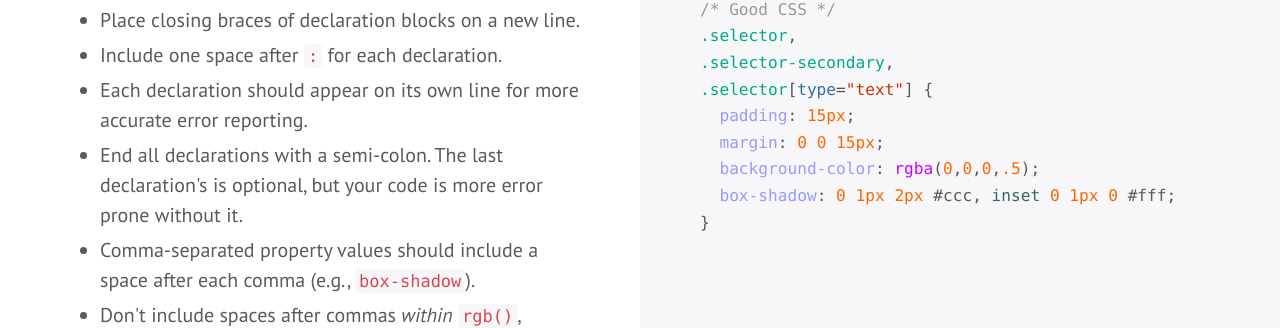
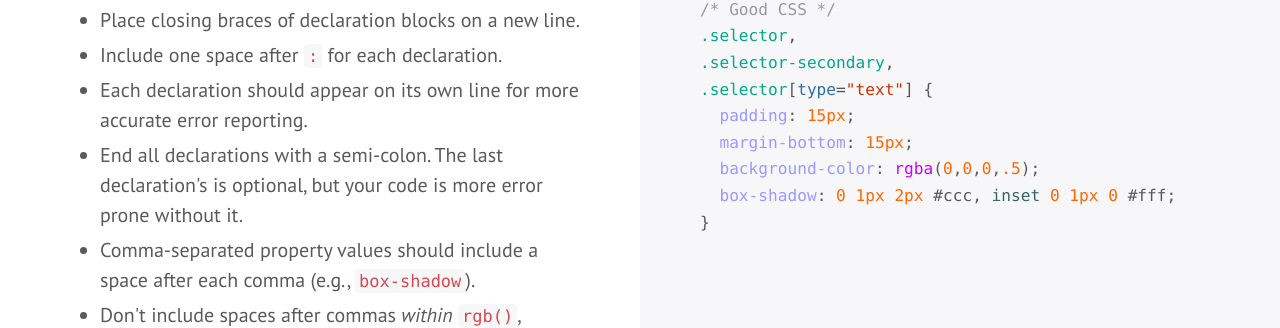
Before and after one commit to mdo/code-guide, a Jekyll site: the page built from index.html, in a window 1280 px wide and 900 px high, scrolled down 6377 px. Shown: the part 127-455 px from the top of the window. Built offline with Jekyll 4.4.1, drawn with Linux system fonts in a browser that asks for light colours; some web fonts are replaced; Markdown is read by kramdown in place of the engine named in the settings; comment, search, counter and statistics services are not loaded.

Commit message:
Margin updated as mention in "Shorthand notation"
I have updated margin as you sir mention in "Shorthand notation" is good example.

```diff
--- a/_includes/css/syntax.css
+++ b/_includes/css/syntax.css
@@ -11,7 +11,7 @@
 .selector-secondary,
 .selector[type="text"] {
   padding: 15px;
-  margin: 0 0 15px;
+  margin-bottom: 15px;
   background-color: rgba(0,0,0,.5);
   box-shadow: 0 1px 2px #ccc, inset 0 1px 0 #fff;
 }
```
